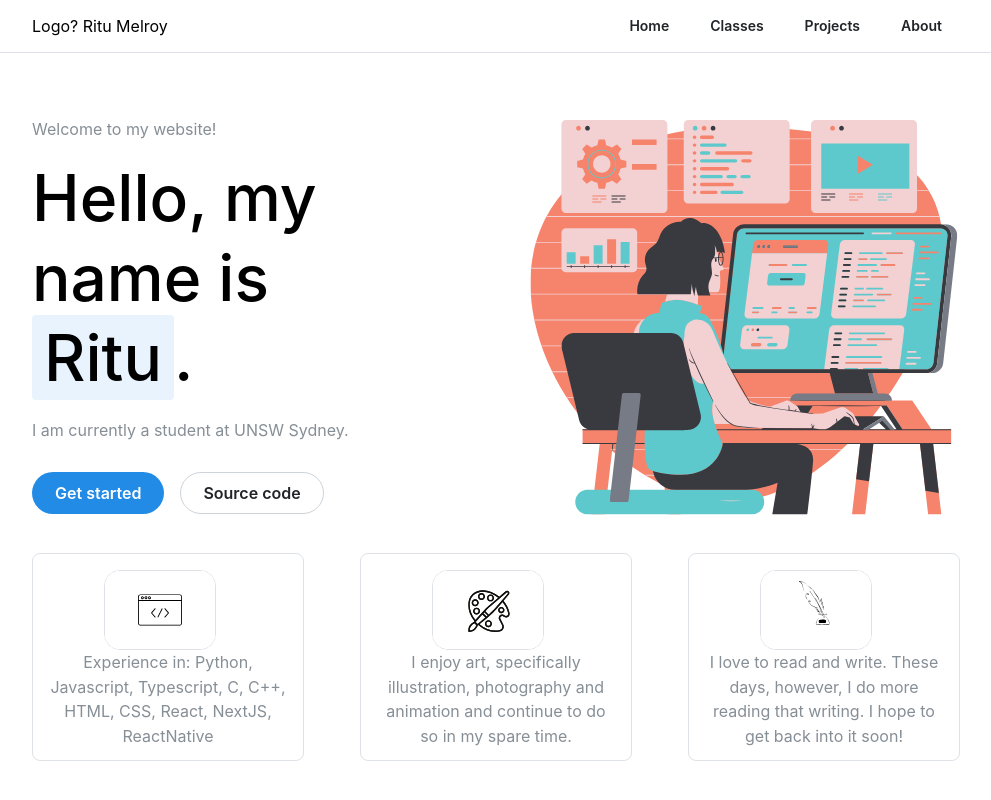
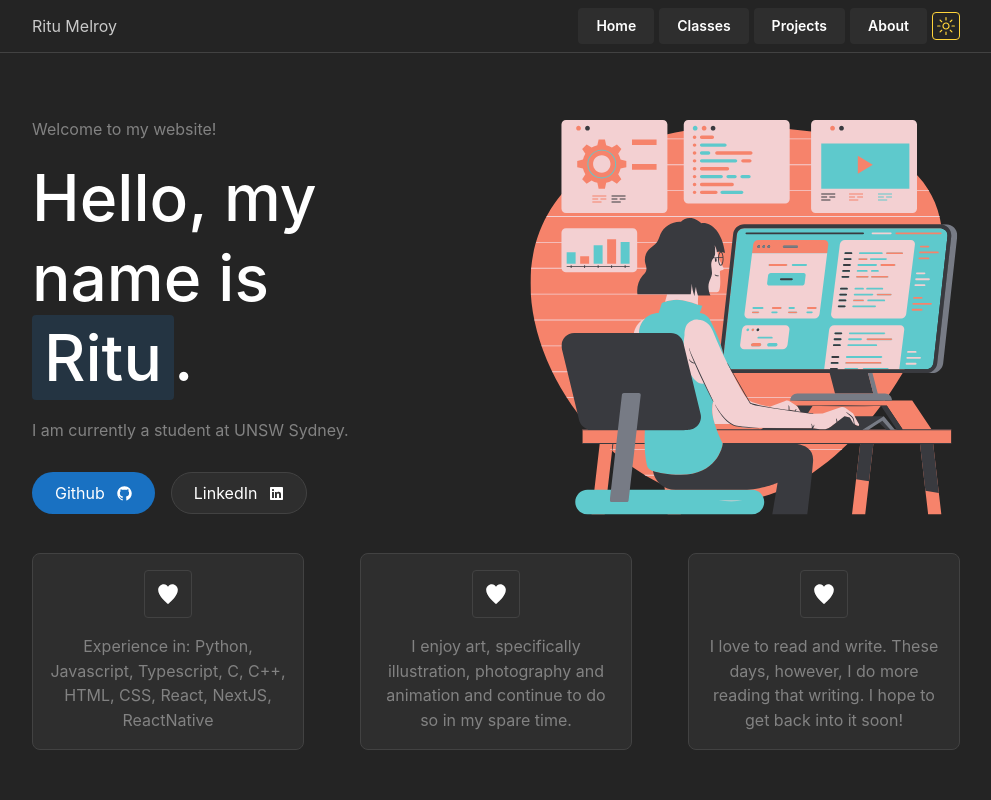
Before and after one commit to ritumelroy/website-2024, a Next.js app: page / in a window 1280 px wide. Shown: the top 800 px of the page, without its empty margins (144-1135 px from the left). Built offline with nearby package versions, Linux system fonts and the light colour scheme.

Commit message:
dark theme + quick about

```diff
--- a/src/app/layout.tsx
+++ b/src/app/layout.tsx
@@ -32,7 +32,7 @@ import { HeaderSimple } from "@/components/HeaderSimple";
 
 export const metadata = {
   title: "Ritu Melroy",
-  description: "I have followed setup instructions carefully",
+  description: "Personal Webpage",
 };
 
 export default function RootLayout({
@@ -46,8 +46,10 @@ export default function RootLayout({
         <ColorSchemeScript />
       </head>
       <body>
-        {/* <HeaderSimple /> */}
-        <MantineProvider>{children}</MantineProvider>
+        <MantineProvider>
+          <HeaderSimple />
+          {children}
+        </MantineProvider>
       </body>
     </html>
   );
--- a/src/app/page.tsx
+++ b/src/app/page.tsx
@@ -1,13 +1,16 @@
-import { HeaderSimple } from "@/components/HeaderSimple";
+"use client";
+// import Demo from "@/components/Demo";
+// import { HeaderSimple } from "@/components/HeaderSimple";
 import { HeroBullets } from "@/components/HeroBullets";
 // import LandingSkill from "@/components/LandingSkill";
-import { Box, Container, Image } from "@mantine/core";
+// import { Box, Container, Image } from "@mantine/core";
 
 export default function Home() {
   return (
     <>
-      <HeaderSimple />
+      {/* <HeaderSimple /> */}
       <HeroBullets />
+      {/* <Demo /> */}
       {/* <LandingSkill /> */}
     </>
   );
--- a/src/app/projects/page.tsx
+++ b/src/app/projects/page.tsx
@@ -6,7 +6,7 @@ import { Title } from "@mantine/core";
 export default function Projects() {
   return (
     <>
-      <HeaderSimple />
+      {/* <HeaderSimple /> */}
       <Projects2024 />
       <PastProjects />
     </>
--- a/src/components/HeaderSimple.tsx
+++ b/src/components/HeaderSimple.tsx
@@ -1,8 +1,17 @@
 "use client";
 import { useRef, useState } from "react";
 import Link from "next/link";
-import { Container, Group, Burger, Button, Stack, Text } from "@mantine/core";
+import {
+  Container,
+  Group,
+  Burger,
+  Button,
+  Stack,
+  Text,
+  Overlay,
+} from "@mantine/core";
 import { useDisclosure } from "@mantine/hooks";
+import ToggleThemeButton from "./ToggleThemeButton";
 // import { MantineLogo } from '@mantinex/mantine-logo';
 // import classes from "./HeaderSimple.module.css";
 
@@ -15,7 +24,7 @@ export function HeaderSimple() {
     <header className="header ">
       <Container size="md" className="innerw">
         {/* <MantineLogo size={28} /> */}
-        <div>Logo? Ritu Melroy</div>
+        <div>Ritu Melroy</div>
         <Group gap={5} visibleFrom="xs">
           <Button
             variant="default"
@@ -41,9 +50,15 @@ export function HeaderSimple() {
           >
             Projects
           </Button>
-          <Button variant="default" className="border-n">
+          <Button
+            variant="default"
+            className="border-n"
+            component={Link}
+            href="/about"
+          >
             About
           </Button>
+          <ToggleThemeButton />
         </Group>
 
         <Burger opened={opened} onClick={toggle} hiddenFrom="xs" size="sm" />
@@ -60,12 +75,44 @@ export function HeaderSimple() {
             py="xs"
             className="test-stack"
           >
-            <Button fullWidth variant="default">
-              hi
+            {/* <Overlay> */}
+            <Button
+              fullWidth
+              variant="filled"
+              color="#495057"
+              component={Link}
+              href="/"
+            >
+              Home
             </Button>
-            <Button fullWidth variant="default">
-              hi
+            <Button
+              fullWidth
+              variant="filled"
+              color="#495057"
+              component={Link}
+              href="/classes"
+            >
+              Classes
             </Button>
+            <Button
+              fullWidth
+              variant="filled"
+              color="#495057"
+              component={Link}
+              href="/projects"
+            >
+              Projects
+            </Button>
+            <Button
+              fullWidth
+              variant="filled"
+              color="#495057"
+              component={Link}
+              href="/about"
+            >
+              About
+            </Button>
+            {/* </Overlay> */}
           </Stack>
         </Container>
       ) : (
--- a/src/components/HeroBullets.tsx
+++ b/src/components/HeroBullets.tsx
@@ -11,10 +11,16 @@ import {
   Box,
   Flex,
   Card,
+  ActionIcon,
 } from "@mantine/core";
 
 // import { getGradient, useMantineTheme } from "@mantine/core";
-
+import {
+  GitHubLogoIcon,
+  OpenInNewWindowIcon,
+  LinkedInLogoIcon,
+  HeartFilledIcon,
+} from "@radix-ui/react-icons";
 export function HeroBullets() {
   // const theme = useMantineTheme();
 
@@ -39,11 +45,28 @@ export function HeroBullets() {
           </Text>
 
           <Group mt={30}>
-            <Button radius="xl" size="md" className="control">
-              Get started
+            <Button
+              radius="xl"
+              size="md"
+              className="control"
+              component="a"
+              href="https://github.com/ritumelroy"
+              target="_blank"
+            >
+              <Text pr="sm">Github</Text>
+              <GitHubLogoIcon />
             </Button>
-            <Button variant="default" radius="xl" size="md" className="control">
-              Source code
+            <Button
+              variant="default"
+              radius="xl"
+              size="md"
+              className="control"
+              component="a"
+              href="https://www.linkedin.com/in/ritu-melroy-b152b51b0/"
+              target="_blank"
+            >
+              <Text pr="sm">LinkedIn</Text>
+              <LinkedInLogoIcon />
             </Button>
           </Group>
         </div>
@@ -61,9 +84,20 @@ export function HeroBullets() {
         // className="border"
       >
         <Card withBorder radius="md" className="skills-outer">
-          <div className="img-center">
+          {/* <div className="img-center">
             <Image alt="code" src="code.svg" className="skills-imgs " />
-          </div>
+          </div> */}
+          <ActionIcon
+            variant="default"
+            className="skills-icon"
+            ml="40%"
+            mb="md"
+            onClick={(event: { preventDefault: () => any }) =>
+              event.preventDefault()
+            }
+          >
+            <HeartFilledIcon className="skills-icon-inner" />
+          </ActionIcon>
 
           <Text c="dimmed">
             Experience in: Python, Javascript, Typescript, C, C++, HTML, CSS,
@@ -71,9 +105,20 @@ export function HeroBullets() {
           </Text>
         </Card>
         <Card withBorder radius="md" className="skills-outer">
-          <div className="img-center">
+          {/* <div className="img-center">
             <Image alt="art" src="art.svg" className="skills-imgs" />
-          </div>
+          </div> */}
+          <ActionIcon
+            variant="default"
+            className="skills-icon"
+            ml="40%"
+            mb="md"
+            onClick={(event: { preventDefault: () => any }) =>
+              event.preventDefault()
+            }
+          >
+            <HeartFilledIcon className="skills-icon-inner" />
+          </ActionIcon>
 
           <Text c="dimmed">
             I enjoy art, specifically illustration, photography and animation
@@ -81,9 +126,20 @@ export function HeroBullets() {
           </Text>
         </Card>
         <Card withBorder radius="md" className="skills-outer">
-          <div className="img-center">
+          {/* <div className="img-center">
             <Image alt="writing" src="write.svg" className="skills-imgs " />
-          </div>
+          </div> */}
+          <ActionIcon
+            variant="default"
+            className="skills-icon"
+            ml="40%"
+            mb="md"
+            onClick={(event: { preventDefault: () => any }) =>
+              event.preventDefault()
+            }
+          >
+            <HeartFilledIcon className="skills-icon-inner" />
+          </ActionIcon>
 
           <Text c="dimmed">
             I love to read and write. These days, however, I do more reading
--- /dev/null
+++ b/src/components/ToggleThemeButton.tsx
@@ -0,0 +1,52 @@
+import {
+  useMantineColorScheme,
+  Button,
+  Group,
+  ActionIcon,
+} from "@mantine/core";
+import { MoonIcon, SunIcon } from "@radix-ui/react-icons";
+import { useEffect, useRef, useState } from "react";
+
+export default function ToggleThemeButton() {
+  const { setColorScheme, clearColorScheme } = useMantineColorScheme();
+  //   const [theme, setTheme] = useState("light");
+  const dark = useRef<boolean>(false);
+  const toggleTheme = () => {
+    // setDark((prev) => !prev);
+    if (dark.current === true) {
+      dark.current = false;
+      setColorScheme("light");
+    } else if (dark.current === false) {
+      dark.current = true;
+      setColorScheme("dark");
+    }
+  };
+  useEffect(() => {
+    // toggleTheme();
+    dark.current === false;
+    toggleTheme();
+    // eslint-disable-next-line react-hooks/exhaustive-deps
+  }, []);
+  return (
+    <ActionIcon
+      variant="outline"
+      color={dark.current ? "yellow" : "blue"}
+      onClick={() => toggleTheme()}
+      title="Toggle color scheme"
+    >
+      {dark.current ? (
+        // <MoonIcon style={{ width: 18, height: 18 }} />
+        <SunIcon style={{ width: 18, height: 18 }} />
+      ) : (
+        // <SunIcon style={{ width: 18, height: 18 }} />
+        <MoonIcon style={{ width: 18, height: 18 }} />
+      )}
+    </ActionIcon>
+    // <Group>
+    //   <Button onClick={() => setColorScheme("light")}>Light</Button>
+    //   <Button onClick={() => setColorScheme("dark")}>Dark</Button>
+    //   <Button onClick={() => setColorScheme("auto")}>Auto</Button>
+    //   <Button onClick={clearColorScheme}>Clear</Button>
+    // </Group>
+  );
+}
--- a/src/styles/herobullets.scss
+++ b/src/styles/herobullets.scss
@@ -57,7 +57,7 @@ $mantine-breakpoint-xl: "88em";
 }
 
 .highlight {
-  position: relative;
+  // position: relative;
   background-color: var(--mantine-color-blue-light);
   border-radius: var(--mantine-radius-sm);
   padding: 0.25rem 0.75rem;
@@ -69,6 +69,8 @@ $mantine-breakpoint-xl: "88em";
   border: 1px solid;
   border-color: #dee2e6;
   border-radius: 1rem;
+  // opac
+  // background-color: red;
 }
 
 .skills-outer {
@@ -82,6 +84,15 @@ $mantine-breakpoint-xl: "88em";
   }
 }
 
+.skills-icon {
+  height: 3rem;
+  width: 3rem;
+}
+.skills-icon-inner {
+  height: 1.5rem;
+  width: 1.5rem;
+}
+
 .img-center {
   padding-left: 23%;
   @media (max-width: $mantine-breakpoint-xs) {
```
Also changed, not shown: src/app/about/page.tsx (+42 -0 lines), src/app/classes/page.tsx (+1 -17 lines), public/gitl.svg (added), 1 other file (tests, documents, lock files or other folders).
